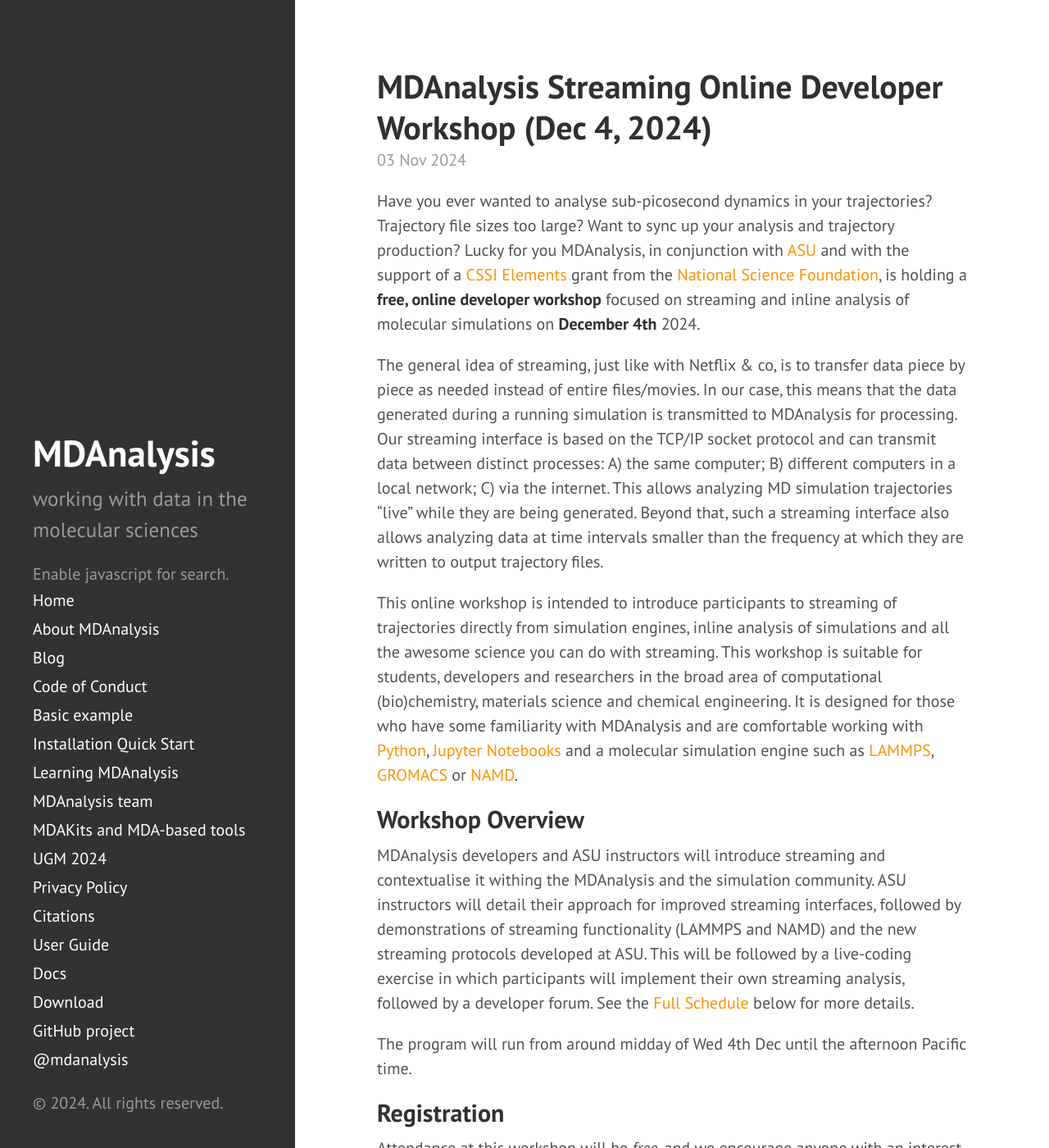
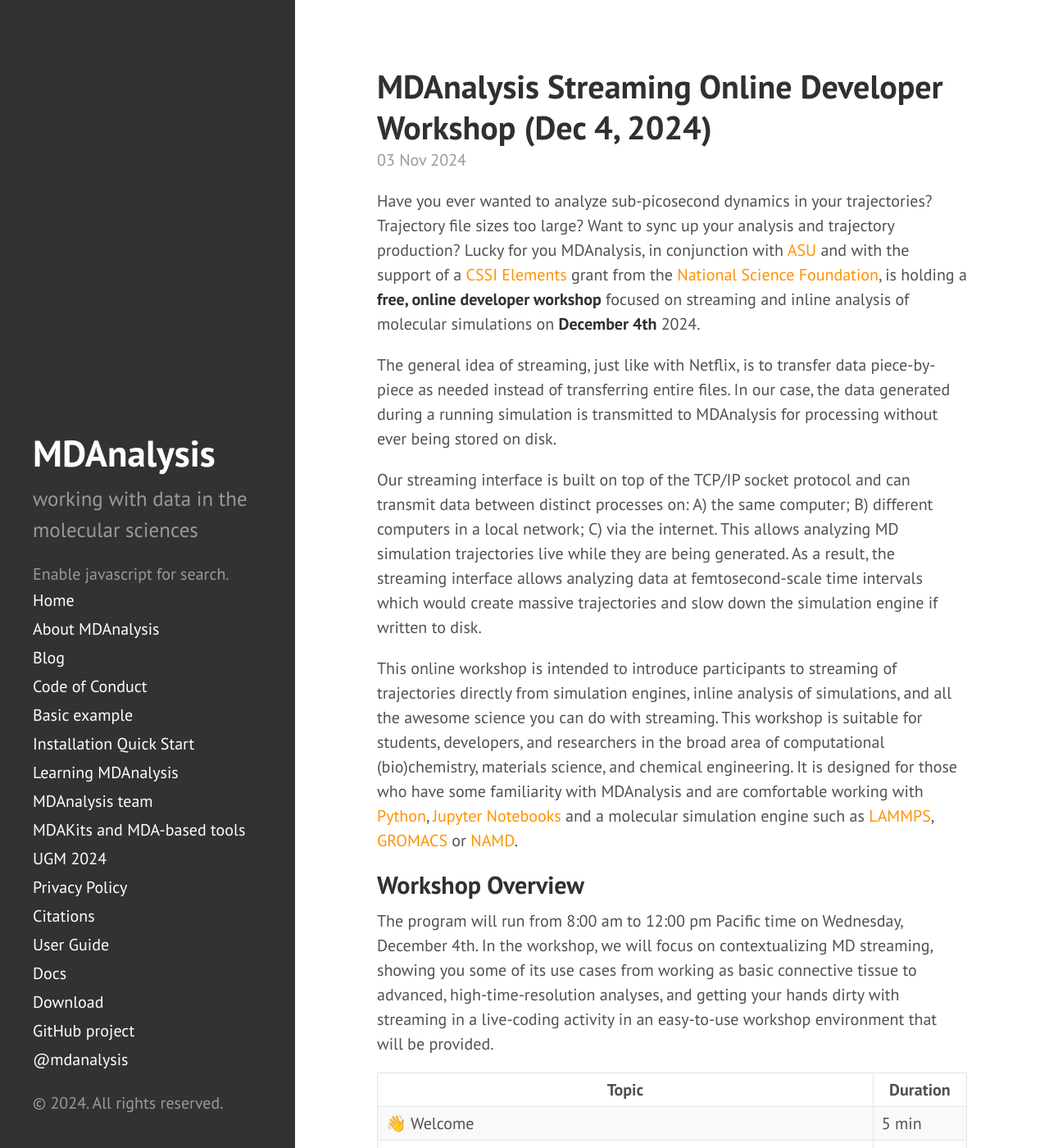
Before and after one commit to MDAnalysis/MDAnalysis.github.io, a Jekyll site: the page built from _posts/2024-11-3-ASU_streaming_workshop.md, in a window 1280 px wide and 1400 px high. Shown: the whole window at 82% size. Built offline with Jekyll 4.4.1, drawn with Linux system fonts in a browser that asks for light colours; comment, search, counter and statistics services are not loaded; some of the changed text lies outside the part shown.

Commit message:
add Lawson changes manually

```diff
--- a/_posts/2024-11-3-ASU_streaming_workshop.md
+++ b/_posts/2024-11-3-ASU_streaming_workshop.md
@@ -4,23 +4,42 @@ title: "MDAnalysis Streaming Online Developer Workshop (Dec 4, 2024)"
 ---
 
 
-Have you ever wanted to analyse sub-picosecond dynamics in your trajectories? Trajectory file sizes too large? Want to sync up your analysis and trajectory production? Lucky for you MDAnalysis, in conjunction with [ASU][ASU] and with the support of a [CSSI Elements][CSSI] grant from the [National Science Foundation][NSF], is holding a **free, online developer workshop** focused on streaming and inline analysis of molecular simulations on **December 4th** 2024.
+Have you ever wanted to analyze sub-picosecond dynamics in your trajectories? Trajectory file sizes too large? Want to sync up your analysis and trajectory production? Lucky for you MDAnalysis, in conjunction with [ASU][ASU] and with the support of a [CSSI Elements][CSSI] grant from the [National Science Foundation][NSF], is holding a **free, online developer workshop** focused on streaming and inline analysis of molecular simulations on **December 4th** 2024.
 
-The general idea of streaming, just like with Netflix & co, is to transfer data piece by piece as needed instead of entire files/movies. In our case, this means that the data generated during a running simulation is transmitted to MDAnalysis for processing. Our streaming interface is based on the TCP/IP socket protocol and can transmit data between distinct processes: A) the same computer; B) different computers in a local network; C) via the internet.
-This allows analyzing MD simulation trajectories “live” while they are being generated. Beyond that, such a streaming interface also allows analyzing data at time intervals smaller than the frequency at which they are written to output trajectory files.
+The general idea of streaming, just like with Netflix, is to transfer data piece-by-piece as needed instead of transferring entire files. In our case, the data generated during a running simulation is transmitted to MDAnalysis for processing without ever being stored on disk.
+
+Our streaming interface is built on top of the TCP/IP socket protocol and can transmit data between distinct processes on: A) the same computer; B) different computers in a local network; C) via the internet. This allows analyzing MD simulation trajectories live while they are being generated. As a result, the streaming interface allows analyzing data at femtosecond-scale time intervals which would create massive trajectories and slow down the simulation engine if written to disk.
 
 This online workshop is intended to introduce participants to streaming of trajectories directly from simulation engines, inline analysis
-of simulations and all the awesome science you can do with streaming. This workshop is suitable for students, developers and researchers in the broad area of computational (bio)chemistry, materials science and chemical engineering. It is designed for those who have some familiarity with MDAnalysis and are comfortable working with [Python](https://www.python.org/), [Jupyter
+of simulations, and all the awesome science you can do with streaming. This workshop is suitable for students, developers, and researchers in the broad area of computational (bio)chemistry, materials science, and chemical engineering. It is designed for those who have some familiarity with MDAnalysis and are comfortable working with [Python](https://www.python.org/), [Jupyter
 Notebooks](https://jupyter-notebook.readthedocs.io/en/stable/) and a molecular simulation engine such as [LAMMPS][LAMMPS], [GROMACS][GROMACS] or [NAMD][NAMD].
 
 
 
 ## Workshop Overview
 
-MDAnalysis developers and ASU instructors will introduce streaming and contextualise it withing the MDAnalysis and the simulation community. ASU instructors will detail their approach for improved streaming interfaces, followed by demonstrations of streaming functionality (LAMMPS and NAMD) and the new streaming protocols developed at ASU. This will be followed by a live-coding exercise in which participants will implement their own streaming analysis, followed by a developer forum. See the [Full Schedule](XXXX) below for more details.
+The program will run from 8:00 am to 12:00 pm Pacific time on Wednesday, December 4th.
+In the workshop, we will focus on contextualizing MD streaming, showing you some of its use cases from working as basic connective tissue to advanced, high-time-resolution analyses, and getting your hands dirty with streaming in a live-coding activity in an easy-to-use workshop environment that will be provided.
 
-The program will run from around midday of Wed 4th Dec until the afternoon Pacific time.
-
+| Topic | Duration |
+| --- | --- |
+| 👋 Welcome  | 5 min |
+| 📦 MDAnalysis mission & ecosystem | 15 min |
+| 🖼️ Streaming: big picture  | 15 min |
+| 👀 Streaming: first look | 10 min |
+| ❓ Q&A: Streaming overview  | 5 min |
+| 📦Streaming: MD packages, IMDClient | 15 min |
+| 💤 Break | 10 min |
+| 👀 Demo: Multiple analyses on NAMD simulation stream | 10 min |
+| 🎯Activity: Write your own stream analysis  | 40 min |
+| 📦 Streaming: MDAnalysis functionality | 10 min |
+| ❓Q&A: Streaming with MDAnalysis | 5 min |
+| 👀 Application: Velocity correlation functions and 2PT | 10 min |
+| 👀 Application: Ion channel permeation | 10 min |
+| ❓ Q&A: Applications | 5 min |
+| 🔮 Future direction | 5 min |
+| 📖 Open Forum | 20 min |
+| 🚪 Closing | 5 min |
 
 ## Registration
 
@@ -31,10 +50,9 @@ Attendance at this workshop will be *free*, and we encourage anyone with an inte
 
 
 ## Workshop materials
-All materials are made available in the https://github.com/MDAnalysis/MDAnalysisASUStreamingWorkshop repository.
+All materials are made available in the https://github.com/Becksteinlab/imd-workshop-2024 repository.
 
-* [Full Schedule](XXXX) #TODO
-* [Set-up and installation instructions](XXXX) #TODO
+Set-up instructions for the interactive activity are available [here](https://github.com/Becksteinlab/imd-workshop-2024)
 
 ## Who to Contact
 
```
